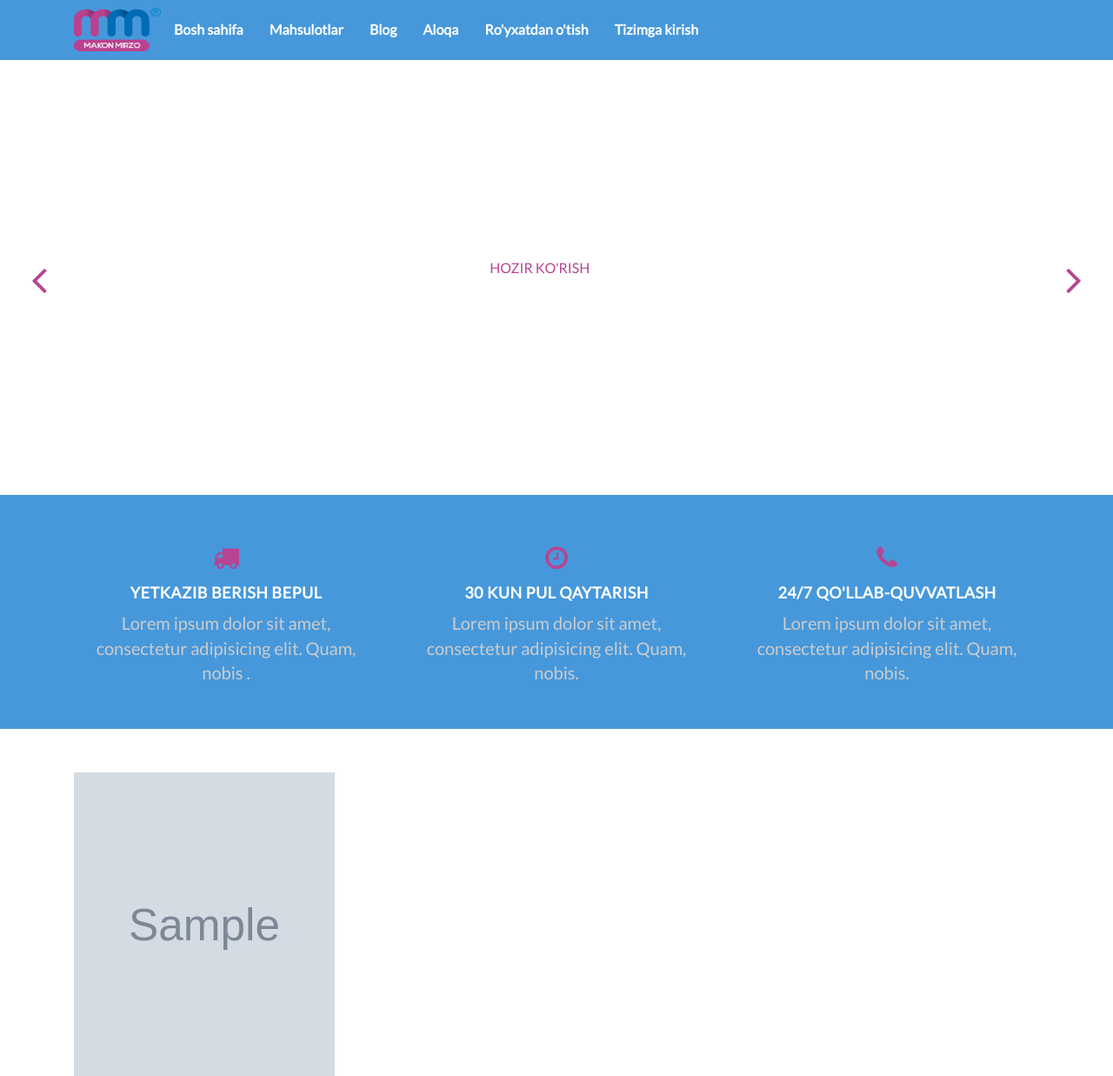
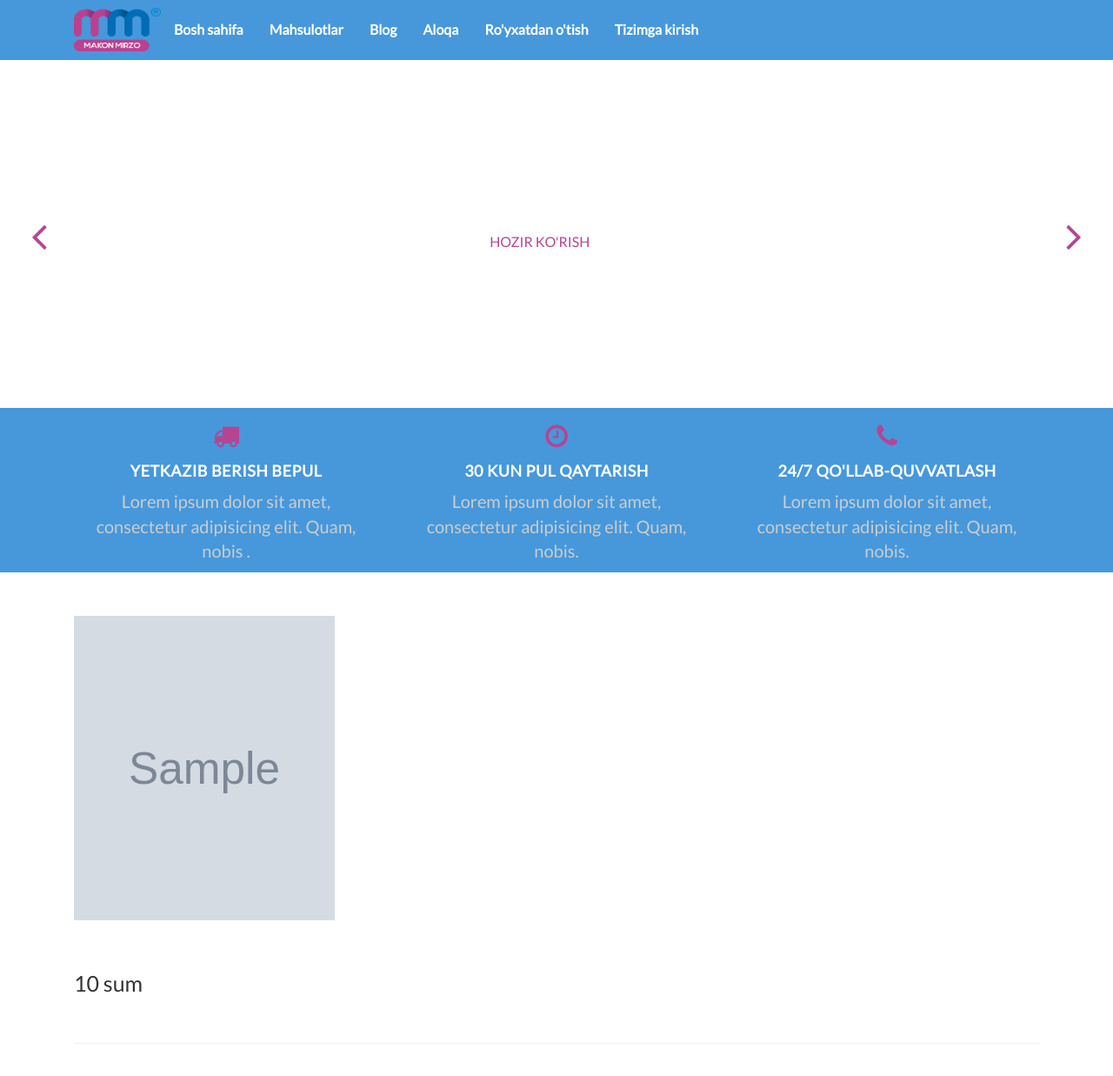
Before and after one commit to erkin7333/ortopedik-shop, a Django app: page /en-us/ in a window 1280 px wide. Shown: the part 54-1291 px from the top of the page at 87% size. Run offline with Django 4.2, Linux system fonts and the light colour scheme; tables that the repository leaves empty hold one stand-in row (values such as "Sample post"); grey boxes marked "Sample" are stand-in pictures; some libraries are stand-ins or nearby versions.

Commit message:
Karusel yana o'zgardi

```diff
--- a/static/css/sequence-theme.modern-slide-in.css
+++ b/static/css/sequence-theme.modern-slide-in.css
@@ -287,13 +287,13 @@ html,
   transform: translate3d(0, 0, 0);
 }
 
-@media only screen and (min-width: 640px) {
+@media only screen and (min-width: 300px) {
   .seq {
     /* Make the container 16:9 but no bigger than 90% of the screen height */
     position: relative;
     height: auto;
     /*height: 100%;*/
-    height: 500px;
+    height: 400px;
     /*max-height: 90vh;*/
     max-height: 100%;
     min-height: 360px;
--- a/static/css/style.css
+++ b/static/css/style.css
@@ -1411,7 +1411,7 @@ img {
 #aa-support .aa-support-area {
   display: inline;
   float: left;
-  padding: 50px 0;
+  padding: 10px 0;
   width: 100%;
 }
 #aa-support .aa-support-area .aa-support-single {
```
